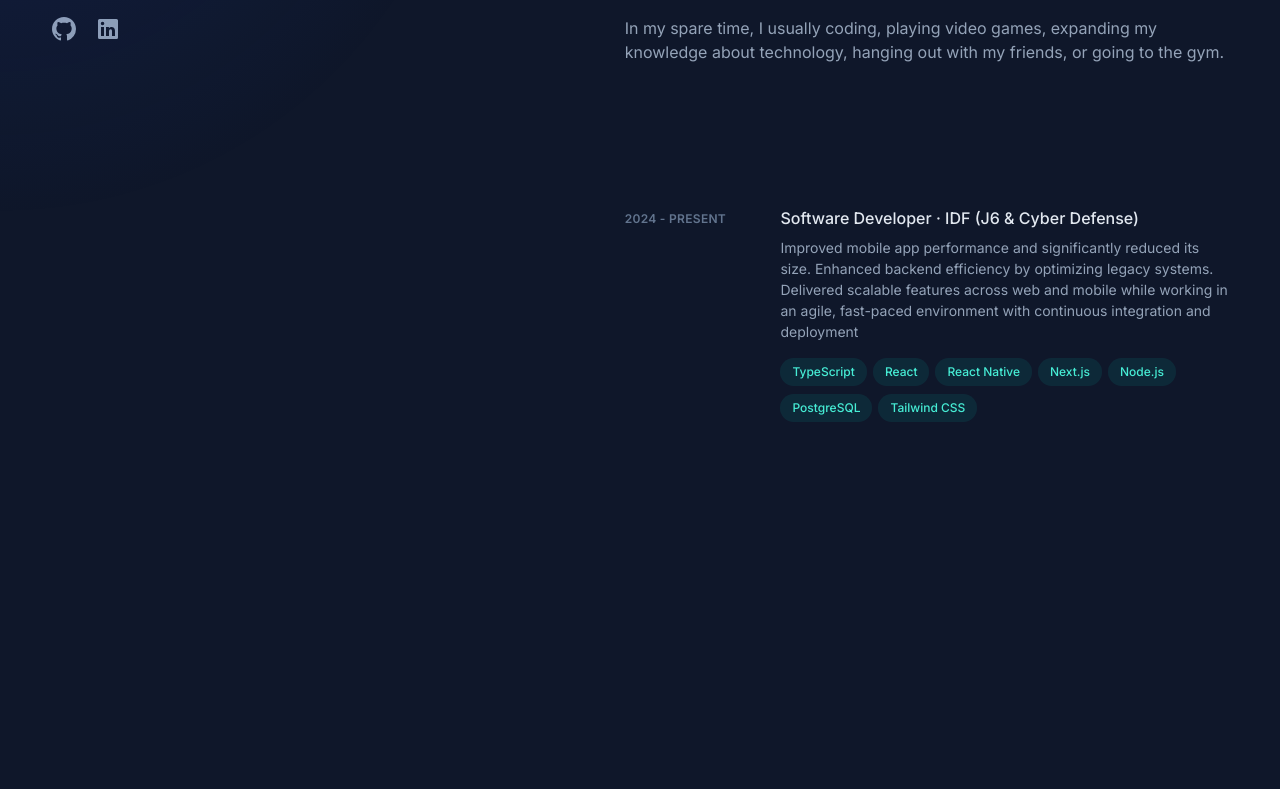
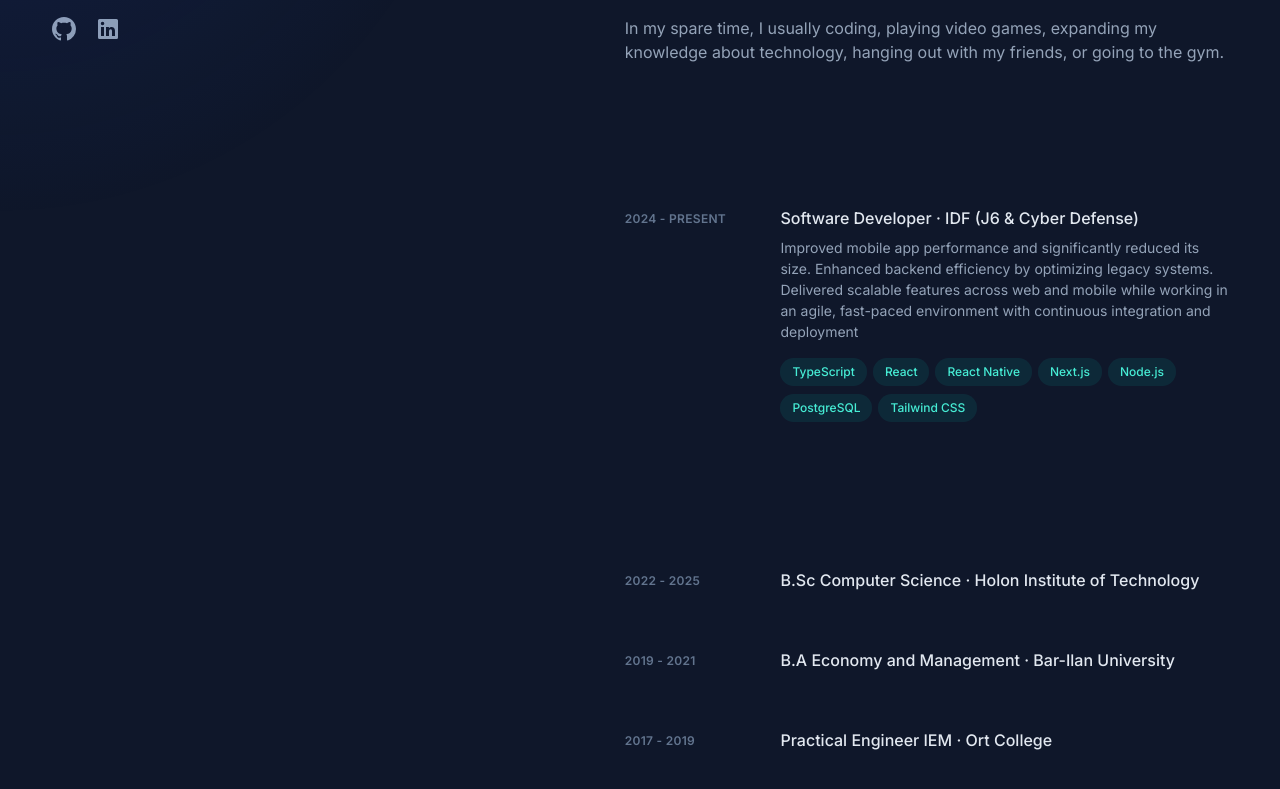
Before and after one commit to yuvalelarat/yuvalelarat.github.io, a Next.js app: page / in a window 1280 px wide. Shown: the part 263-1052 px from the top of the page. Before the commit the page ends 929 px from the top, so only its background shows below. Built offline with nearby package versions, Linux system fonts and the light colour scheme.

Commit message:
add Education and PressableSection components; refactor Experience and SectionListItem for consistency

```diff
--- /dev/null
+++ b/src/app/components/Education.tsx
@@ -0,0 +1,65 @@
+import SectionListItem from "./SectionListItem";
+
+export default function Education() {
+    return(
+        <SectionListItem title="Education" id="education">
+            <li className="mb-12">
+                            <div className="group relative grid pb-1 transition-all sm:grid-cols-8 sm:gap-8 md:gap-4 lg:hover:!opacity-100 lg:group-hover/list:opacity-50">
+                                <div className="absolute -inset-x-4 -inset-y-4 z-0 hidden rounded-md transition motion-reduce:transition-none lg:-inset-x-6 lg:block lg:group-hover:bg-slate-800/50 lg:group-hover:shadow-[inset_0_1px_0_0_rgba(148,163,184,0.1)] lg:group-hover:drop-shadow-lg" />
+                                <header className="z-10 mb-2 mt-1 text-xs font-semibold uppercase tracking-wide text-slate-500 sm:col-span-2" aria-label="2024 - Present">
+                                    2022 - 2025
+                                </header>
+                                <div className="z-10 sm:col-span-6">
+                                    <h3 className="font-medium leading-snug text-slate-200">
+                                        <div>
+                                            <div className="inline-flex items-baseline font-medium leading-tight text-slate-200 hover:text-teal-300 focus-visible:text-teal-300  group/link text-base">
+                                                <p>B.Sc Computer Science</p>
+                                                <p className="inline-block">&nbsp;·&nbsp;</p>
+                                                <p className="inline-block">Holon Institute of Technology</p>
+                                            </div>
+                                        </div>
+                                    </h3>
+                                </div>
+                            </div>
+                        </li>
+                        <li className="mb-12">
+                            <div className="group relative grid pb-1 transition-all sm:grid-cols-8 sm:gap-8 md:gap-4 lg:hover:!opacity-100 lg:group-hover/list:opacity-50">
+                                <div className="absolute -inset-x-4 -inset-y-4 z-0 hidden rounded-md transition motion-reduce:transition-none lg:-inset-x-6 lg:block lg:group-hover:bg-slate-800/50 lg:group-hover:shadow-[inset_0_1px_0_0_rgba(148,163,184,0.1)] lg:group-hover:drop-shadow-lg" />
+                                <header className="z-10 mb-2 mt-1 text-xs font-semibold uppercase tracking-wide text-slate-500 sm:col-span-2" aria-label="2024 - Present">
+                                    2019 - 2021
+                                </header>
+                                <div className="z-10 sm:col-span-6">
+                                    <h3 className="font-medium leading-snug text-slate-200">
+                                        <div>
+                                            <div className="inline-flex items-baseline font-medium leading-tight text-slate-200 hover:text-teal-300 focus-visible:text-teal-300  group/link text-base">
+                                                <p>B.A Economy and Management</p>
+                                                <p className="inline-block">&nbsp;·&nbsp;</p>
+                                                <p className="inline-block">Bar-Ilan University</p>
+                                            </div>
+                                        </div>
+                                    </h3>
+                                </div>
+                            </div>
+                        </li>
+                        <li className="mb-12">
+                            <div className="group relative grid pb-1 transition-all sm:grid-cols-8 sm:gap-8 md:gap-4 lg:hover:!opacity-100 lg:group-hover/list:opacity-50">
+                                <div className="absolute -inset-x-4 -inset-y-4 z-0 hidden rounded-md transition motion-reduce:transition-none lg:-inset-x-6 lg:block lg:group-hover:bg-slate-800/50 lg:group-hover:shadow-[inset_0_1px_0_0_rgba(148,163,184,0.1)] lg:group-hover:drop-shadow-lg" />
+                                <header className="z-10 mb-2 mt-1 text-xs font-semibold uppercase tracking-wide text-slate-500 sm:col-span-2" aria-label="2024 - Present">
+                                    2017 - 2019
+                                </header>
+                                <div className="z-10 sm:col-span-6">
+                                    <h3 className="font-medium leading-snug text-slate-200">
+                                        <div>
+                                            <div className="inline-flex items-baseline font-medium leading-tight text-slate-200 hover:text-teal-300 focus-visible:text-teal-300  group/link text-base">
+                                                <p>Practical Engineer IEM </p>
+                                                <p className="inline-block">&nbsp;·&nbsp;</p>
+                                                <p className="inline-block">Ort College</p>
+                                            </div>
+                                        </div>
+                                    </h3>
+                                </div>
+                            </div>
+                        </li>
+        </SectionListItem>
+    )
+}
--- a/src/app/components/Experience.tsx
+++ b/src/app/components/Experience.tsx
@@ -1,15 +1,11 @@
+import SectionListItem from "./SectionListItem";
 import SkillsItem from "./SkillItem";
 
 export default function Experience() {
     const skills = ['TypeScript', 'React', 'React Native', 'Next.js', 'Node.js', 'PostgreSQL', 'Tailwind CSS'];
 
     return (
-         <section className="mb-16 scroll-mt-16 md:mb-24 lg:mb-36 lg:scroll-mt-24" id="experience" aria-label="Work experience">
-                <div className="sticky top-0 z-20 -mx-6 mb-4 w-screen bg-slate-900/75 px-6 py-5 backdrop-blur md:-mx-12 md:px-12 lg:sr-only lg:relative lg:top-auto lg:mx-auto lg:w-full lg:px-0 lg:py-0 lg:opacity-0">
-                    <h2 className="text-sm font-bold uppercase tracking-widest text-slate-200 lg:sr-only">Experience</h2>
-                </div>
-                <div>
-                    <ol className="group/list">
+        <SectionListItem title="Experience" id="experience">
             <li className="mb-12">
                 <div className="group relative grid pb-1 transition-all sm:grid-cols-8 sm:gap-8 md:gap-4 lg:hover:!opacity-100 lg:group-hover/list:opacity-50">
                     <div className="absolute -inset-x-4 -inset-y-4 z-0 hidden rounded-md transition motion-reduce:transition-none lg:-inset-x-6 lg:block lg:group-hover:bg-slate-800/50 lg:group-hover:shadow-[inset_0_1px_0_0_rgba(148,163,184,0.1)] lg:group-hover:drop-shadow-lg" />
@@ -32,8 +28,6 @@ export default function Experience() {
                     </div>
                 </div>
             </li>
-                    </ol>
-                </div>
-            </section>
+        </SectionListItem>
     )
 }
--- a/src/app/components/SectionItem.tsx
+++ b/src/app/components/PressableSection.tsx
@@ -1,4 +1,4 @@
-export default function SectionItem({ title, href }: { title: string, href: string }) {
+export default function PressableSection({ title, href }: { title: string, href: string }) {
         return (
         <li key={title}>
             <a className="group flex items-center py-3 active" href={href}>
--- /dev/null
+++ b/src/app/components/SectionListItem.tsx
@@ -0,0 +1,14 @@
+export default function SectionListItem({title, id, children}: { title: string, id: string, children: React.ReactNode }) {
+    return (
+        <section className="mb-16 scroll-mt-16 md:mb-24 lg:mb-36 lg:scroll-mt-24" id={id} aria-label={title}>
+                <div className="sticky top-0 z-20 -mx-6 mb-4 w-screen bg-slate-900/75 px-6 py-5 backdrop-blur md:-mx-12 md:px-12 lg:sr-only lg:relative lg:top-auto lg:mx-auto lg:w-full lg:px-0 lg:py-0 lg:opacity-0">
+                    <h2 className="text-sm font-bold uppercase tracking-widest text-slate-200 lg:sr-only">{title}</h2>
+                </div>
+                <div>
+                    <ol className="group/list">
+                        {children}
+                    </ol>
+                </div>
+            </section>
+    )
+}
--- a/src/app/layouts/header.tsx
+++ b/src/app/layouts/header.tsx
@@ -1,4 +1,4 @@
-// import SectionItem from "../components/SectionItem";
+// import PressableSection from "../components/PressableSection";
 import SocialLinks from "../components/SocialLinks";
 
 export default function Header() {
@@ -24,7 +24,7 @@ export default function Header() {
             {/* <nav className="nav hidden lg:block" aria-label="In-page jump links">
               <ul className="mt-16 w-max">
                 {Object.entries(sections).map(([title, href]) => (
-                  <SectionItem key={title} title={title} href={href} />
+                  <PressableSection key={title} title={title} href={href} />
                 ))}
               </ul>
             </nav> */}
--- a/src/app/layouts/main.tsx
+++ b/src/app/layouts/main.tsx
@@ -1,4 +1,5 @@
 import AboutMe from "../components/AboueMe";
+import Education from "../components/Education";
 import Experience from "../components/Experience";
 
 export default function Main() {
@@ -6,6 +7,7 @@ export default function Main() {
         <main className="pt-24 lg:w-[52%] lg:py-24">
             <AboutMe/>
             <Experience/>
+            <Education/>
         </main>
     )
 }
```
Lines whose indentation alone changed are shown as unchanged.
